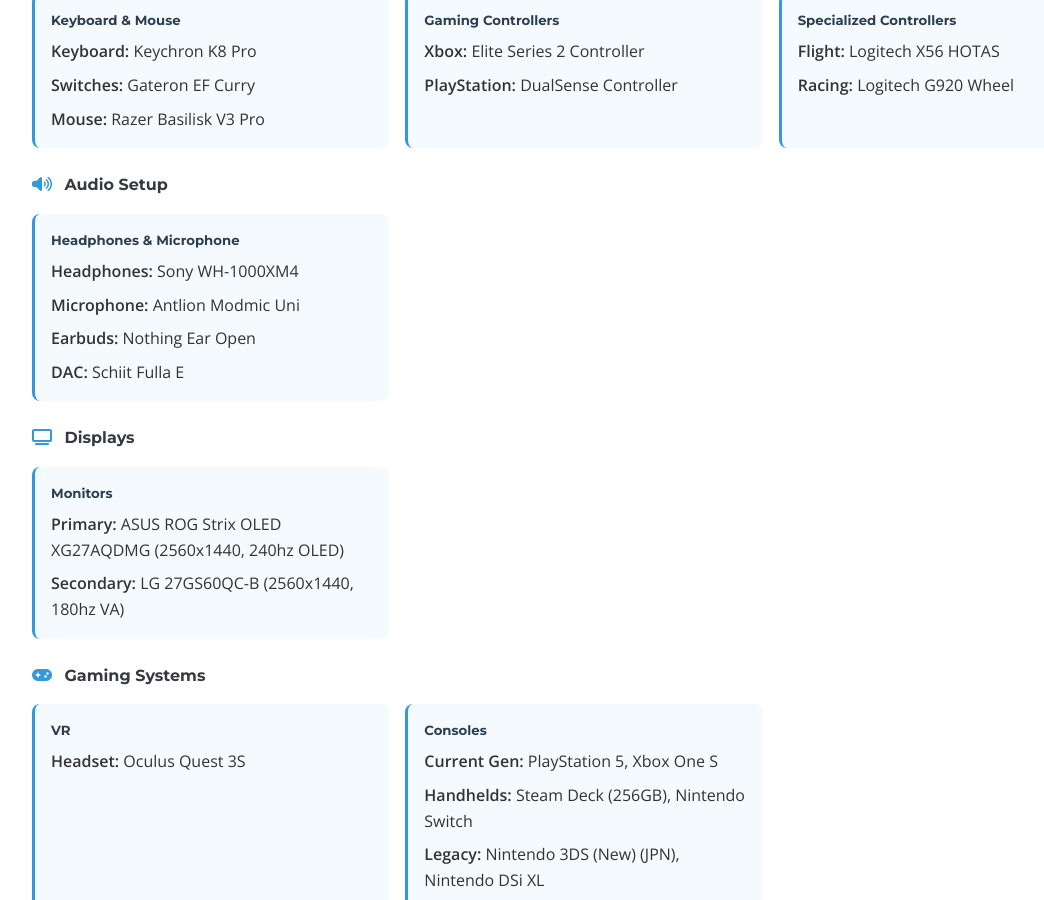
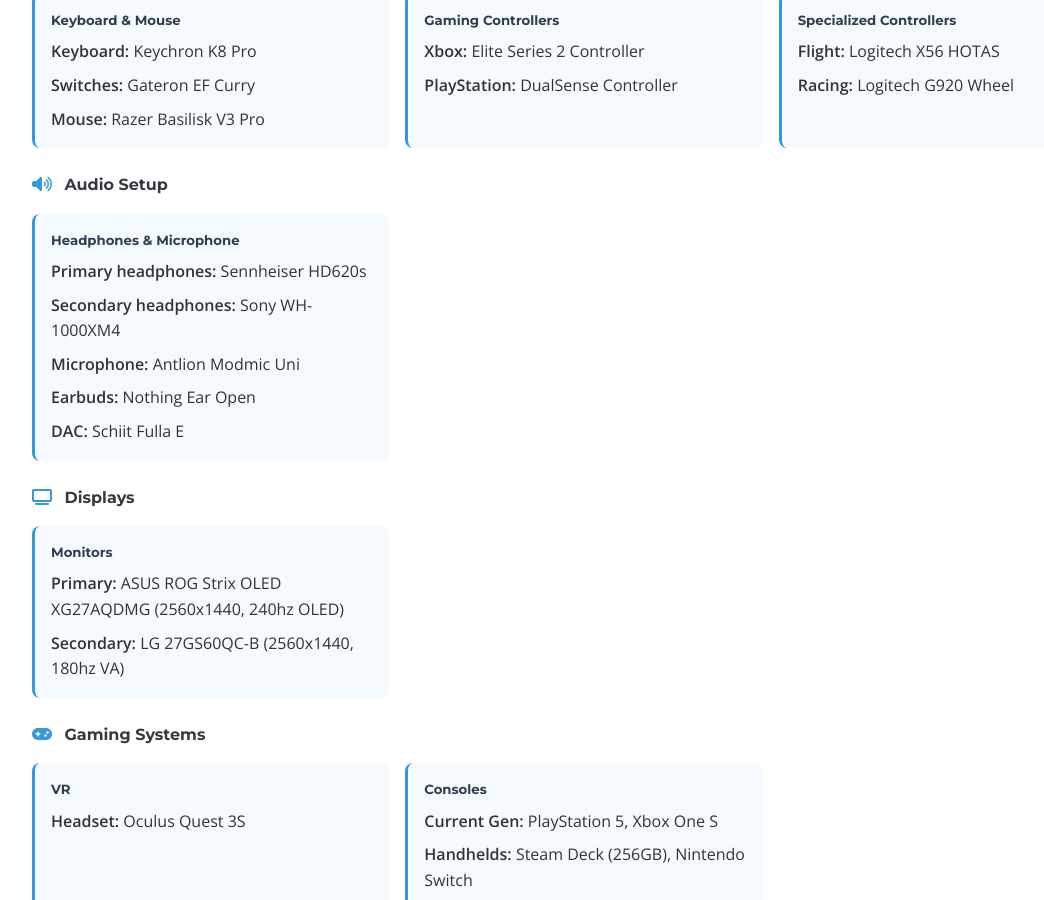
Before and after one commit to karm235/karm235.github.io, a Jekyll site: the page built from specsandequipment.html, in a window 1280 px wide and 900 px high, scrolled down 1021 px. Shown: the whole window, without its empty margins (56-1100 px from the left). Built offline with Jekyll 4.4.1, drawn with Linux system fonts in a browser that asks for light colours.

Commit message:
new headphones

```diff
--- a/specsandequipment.html
+++ b/specsandequipment.html
@@ -79,7 +79,8 @@
         <div class="specs-grid">
             <div class="specs-card">
                 <h5>Headphones & Microphone</h5>
-                <p><strong>Headphones:</strong> Sony WH-1000XM4</p>
+                <p><strong>Primary headphones:</strong> Sennheiser HD620s</p>
+                <p><strong>Secondary headphones:</strong> Sony WH-1000XM4</p>
                 <p><strong>Microphone:</strong> Antlion Modmic Uni</p>
                 <p><strong>Earbuds:</strong> Nothing Ear Open</p>
                 <p><strong>DAC:</strong> Schiit Fulla E</p>
```
